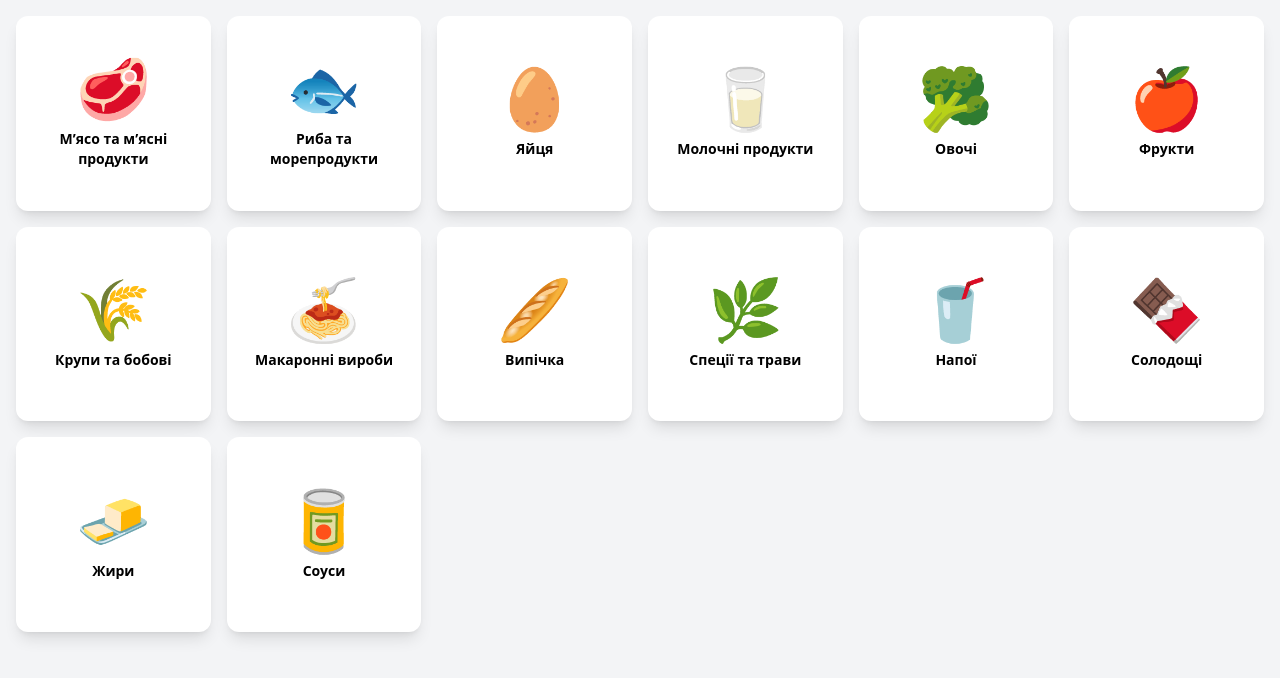
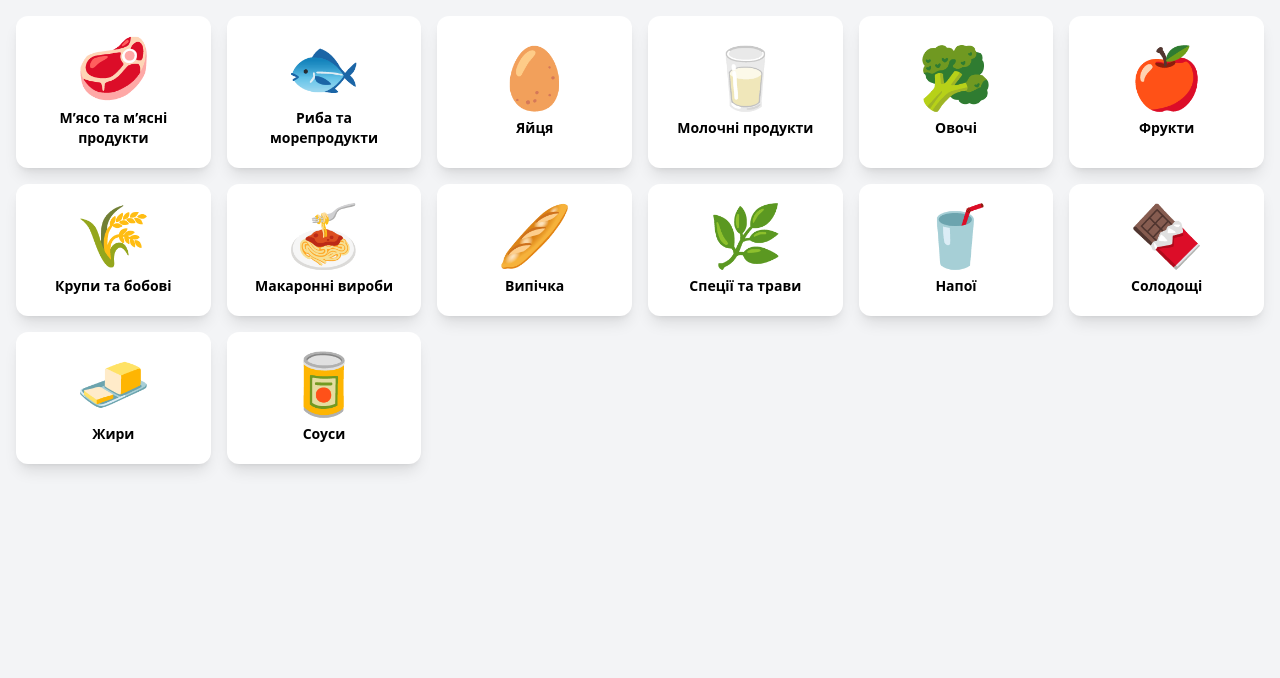
Before and after one commit to akabuda050/products-inventory-1, a Vue app: page / in a window 1280 px wide. Shown: the top 678 px of the page. Built offline with nearby package versions, Linux system fonts and the light colour scheme.

Commit message:
Remove aspect-square class from category buttons

```diff
--- a/src/App.vue
+++ b/src/App.vue
@@ -199,7 +199,7 @@ function toggleTag(tag){ const i = activeItem.value.tags.indexOf(tag); i!==-1?ac
 
   <!-- CATEGORIES -->
   <div v-if="!activeCategory" class="grid grid-cols-3 sm:grid-cols-6 gap-4">
-    <button v-for="c in categories" :key="c.id" @click="activeCategory=c.id" class="p-5 bg-white rounded-xl shadow-lg aspect-square flex flex-col items-center justify-center active:scale-95 transition">
+    <button v-for="c in categories" :key="c.id" @click="activeCategory=c.id" class="p-5 bg-white rounded-xl shadow-lg flex flex-col items-center justify-center active:scale-95 transition">
       <div class="text-6xl mb-3">{{ c.icon }}</div>
       <div class="text-sm font-semibold">{{ c.label }}</div>
     </button>
```
